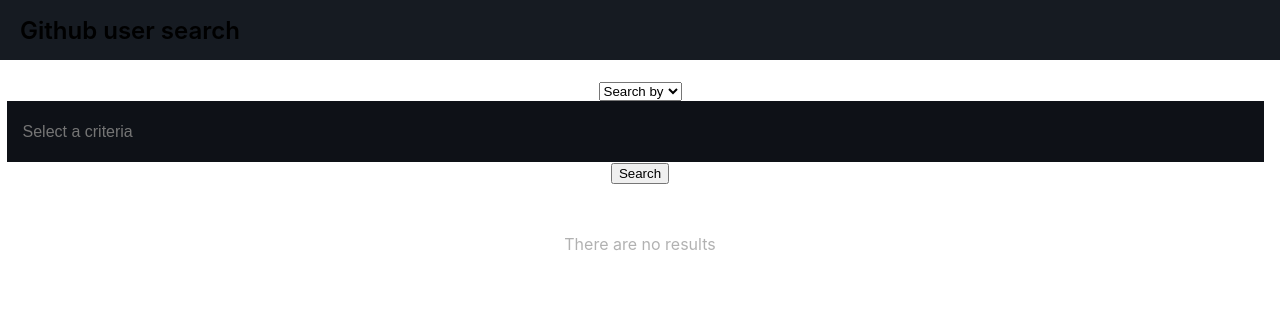
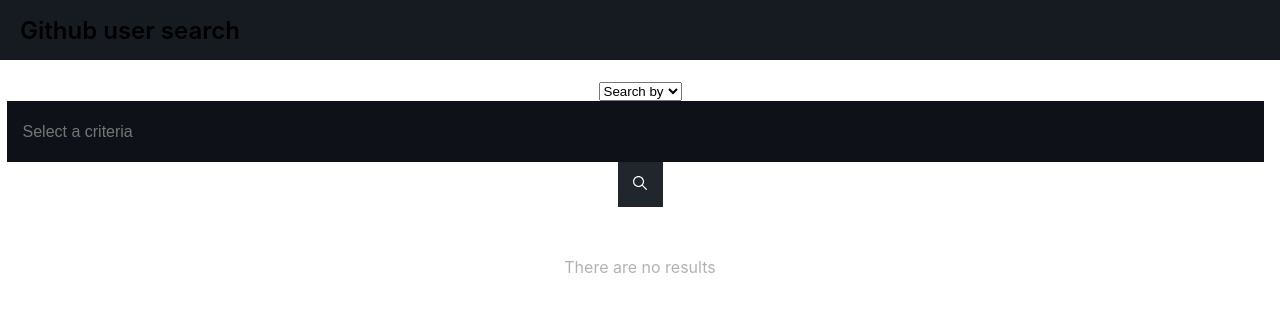
Before and after one commit to mocca-dev/gitsearch, a React (Create React App) app: page / in a window 1280 px wide. Shown: the top 312 px of the page. Built offline with nearby package versions, Linux system fonts and the light colour scheme.

Commit message:
SubmitButton restyling

```diff
--- /dev/null
+++ b/src/Components/SubmitButton/SearchIcon/SearchIcon.js
@@ -0,0 +1,31 @@
+const SearchIcon = () => (
+  <svg className="search-icon" height="14px" viewBox="0 0 512 512">
+    <g>
+      <g>
+        <path
+          d="M508.874,478.708L360.142,329.976c28.21-34.827,45.191-79.103,45.191-127.309c0-111.75-90.917-202.667-202.667-202.667
+   S0,90.917,0,202.667s90.917,202.667,202.667,202.667c48.206,0,92.482-16.982,127.309-45.191l148.732,148.732
+   c4.167,4.165,10.919,4.165,15.086,0l15.081-15.082C513.04,489.627,513.04,482.873,508.874,478.708z M202.667,362.667
+   c-88.229,0-160-71.771-160-160s71.771-160,160-160s160,71.771,160,160S290.896,362.667,202.667,362.667z"
+        />
+      </g>
+    </g>
+    <g></g>
+    <g></g>
+    <g></g>
+    <g></g>
+    <g></g>
+    <g></g>
+    <g></g>
+    <g></g>
+    <g></g>
+    <g></g>
+    <g></g>
+    <g></g>
+    <g></g>
+    <g></g>
+    <g></g>
+  </svg>
+);
+
+export default SearchIcon;
--- /dev/null
+++ b/src/Components/SubmitButton/SubmitButton.css
@@ -0,0 +1,13 @@
+.search-icon path {
+  fill: white;
+}
+
+.submit-button {
+  padding: 7px 15px;
+  border: var(--grey-border);
+  border-radius: var(--border-5-radius);
+  color: white;
+  background-color: #21262c;
+  height: 45px;
+  width: 45px;
+}
--- a/src/Components/SubmitButton/SubmitButton.jsx
+++ b/src/Components/SubmitButton/SubmitButton.jsx
@@ -1,9 +1,14 @@
 import React from 'react';
+
+import SearchIcon from './SearchIcon/SearchIcon';
+import './SubmitButton.css';
 
 const SubmitButton = () => {
   return (
     <>
-      <button type="submit">Search</button>
+      <button className="submit-button" type="submit">
+        <SearchIcon />
+      </button>
     </>
   );
 };
```
